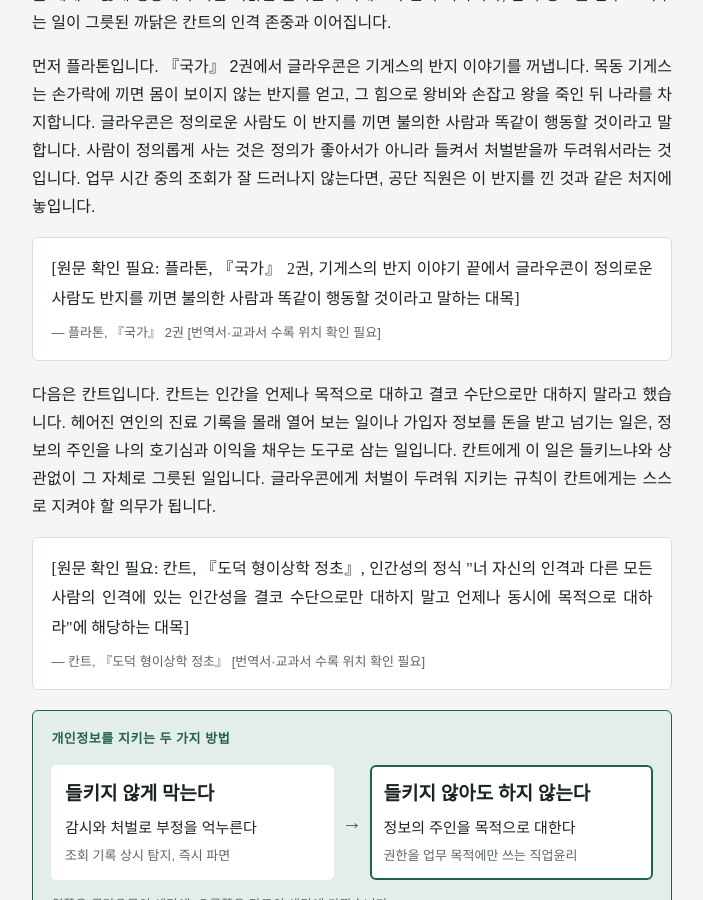
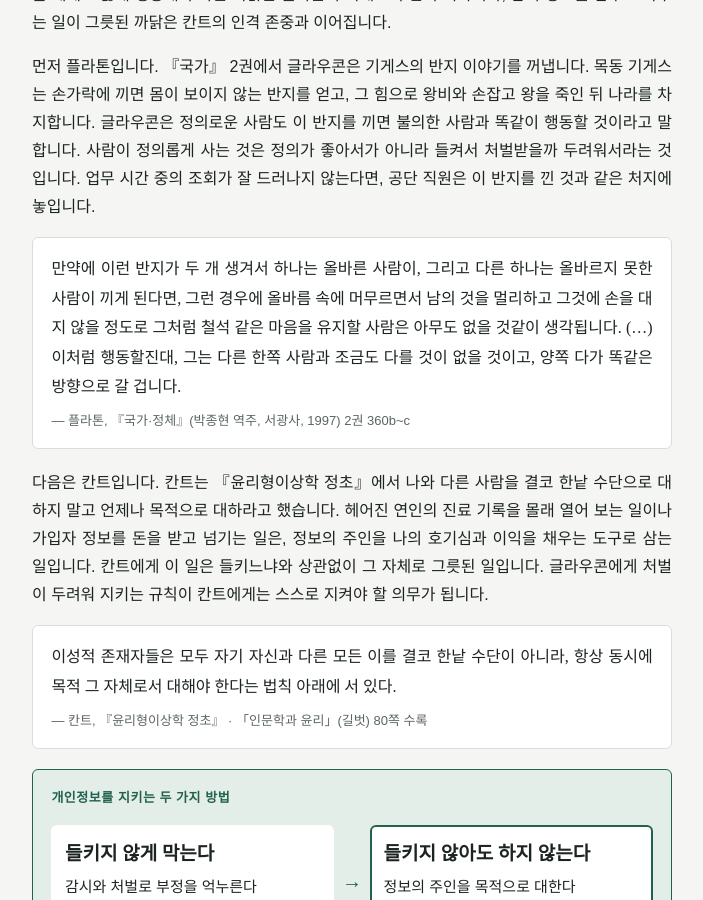
Before and after one commit to ethics-news/ethics-news.github.io, a Jekyll site: the page built from _items/2026-10-24/1.md, in a window 1280 px wide and 900 px high, scrolled down 1678 px. Shown: the whole window, without its empty margins (256-959 px from the left). Built offline with Jekyll 4.4.1, drawn with Linux system fonts in a browser that asks for light colours; some web fonts are replaced.

Commit message:
2026-10-24 초안: 플라톤·칸트 원문 넣기
Co-Authored-By: Claude Opus 5.5 <noreply@anthropic.com>
Claude-Session: https://claude.ai/code/session_015bQvLW38M9G43q7XUxVD63

```diff
--- a/_items/2026-10-24/1.md
+++ b/_items/2026-10-24/1.md
@@ -7,7 +7,7 @@ kicker: 국내 · 10월 16일 국정감사
 title: 볼 수 있다고 봐도 되는 것은 아니다, 건보공단 직원의 개인정보 조회와 유출
 question: 아무도 모르게 남의 정보를 들여다볼 수 있다면, 그래도 보지 말아야 할 이유는 무엇인가?
 caution: 유출 사건은 수사 중이고, 피해자 수와 넘어간 정보의 내용은 아직 밝혀지지 않았습니다. 특정 직원을 단죄하는 데 머물지 말고 권한·감시·통지라는 제도의 문제와 직업윤리를 함께 다룹니다. 학생에게 자기나 가족의 진료 기록, 개인정보 피해 경험을 말하게 하지 않습니다.
-subjects: [현대사회와 윤리 · 정보 사회와 윤리, 현대사회와 윤리 · 직업 생활과 윤리]
+subjects: [현대사회와 윤리 · 정보 사회와 윤리, 현대사회와 윤리 · 직업 생활과 윤리, 인문학과 윤리 · 자유와 평등]
 lenses: [플라톤 · 기게스의 반지, 칸트 · 인격을 목적으로 대하라]
 sources:
   - name: 메디게이트뉴스 (10.16)
@@ -45,18 +45,18 @@ og_image: /assets/og/2026-10-24-1.jpg
 
 <figure class="src">
 <blockquote>
-<p>[원문 확인 필요: 플라톤, 『국가』 2권, 기게스의 반지 이야기 끝에서 글라우콘이 정의로운 사람도 반지를 끼면 불의한 사람과 똑같이 행동할 것이라고 말하는 대목]</p>
+<p>만약에 이런 반지가 두 개 생겨서 하나는 올바른 사람이, 그리고 다른 하나는 올바르지 못한 사람이 끼게 된다면, 그런 경우에 올바름 속에 머무르면서 남의 것을 멀리하고 그것에 손을 대지 않을 정도로 그처럼 철석 같은 마음을 유지할 사람은 아무도 없을 것같이 생각됩니다. (…) 이처럼 행동할진대, 그는 다른 한쪽 사람과 조금도 다를 것이 없을 것이고, 양쪽 다가 똑같은 방향으로 갈 겁니다.</p>
 </blockquote>
-<figcaption>플라톤, 『국가』 2권 [번역서·교과서 수록 위치 확인 필요]</figcaption>
+<figcaption>플라톤, 『국가·정체』(박종현 역주, 서광사, 1997) 2권 360b~c</figcaption>
 </figure>
 
-다음은 칸트입니다. 칸트는 인간을 언제나 목적으로 대하고 결코 수단으로만 대하지 말라고 했습니다. 헤어진 연인의 진료 기록을 몰래 열어 보는 일이나 가입자 정보를 돈을 받고 넘기는 일은, 정보의 주인을 나의 호기심과 이익을 채우는 도구로 삼는 일입니다. 칸트에게 이 일은 들키느냐와 상관없이 그 자체로 그릇된 일입니다. 글라우콘에게 처벌이 두려워 지키는 규칙이 칸트에게는 스스로 지켜야 할 의무가 됩니다.
+다음은 칸트입니다. 칸트는 『윤리형이상학 정초』에서 나와 다른 사람을 결코 한낱 수단으로 대하지 말고 언제나 목적으로 대하라고 했습니다. 헤어진 연인의 진료 기록을 몰래 열어 보는 일이나 가입자 정보를 돈을 받고 넘기는 일은, 정보의 주인을 나의 호기심과 이익을 채우는 도구로 삼는 일입니다. 칸트에게 이 일은 들키느냐와 상관없이 그 자체로 그릇된 일입니다. 글라우콘에게 처벌이 두려워 지키는 규칙이 칸트에게는 스스로 지켜야 할 의무가 됩니다.
 
 <figure class="src">
 <blockquote>
-<p>[원문 확인 필요: 칸트, 『도덕 형이상학 정초』, 인간성의 정식 "너 자신의 인격과 다른 모든 사람의 인격에 있는 인간성을 결코 수단으로만 대하지 말고 언제나 동시에 목적으로 대하라"에 해당하는 대목]</p>
+<p>이성적 존재자들은 모두 자기 자신과 다른 모든 이를 결코 한낱 수단이 아니라, 항상 동시에 목적 그 자체로서 대해야 한다는 법칙 아래에 서 있다.</p>
 </blockquote>
-<figcaption>칸트, 『도덕 형이상학 정초』 [번역서·교과서 수록 위치 확인 필요]</figcaption>
+<figcaption>칸트, 『윤리형이상학 정초』 · 「인문학과 윤리」(길벗) 80쪽 수록</figcaption>
 </figure>
 
 <figure class="fig">
```
